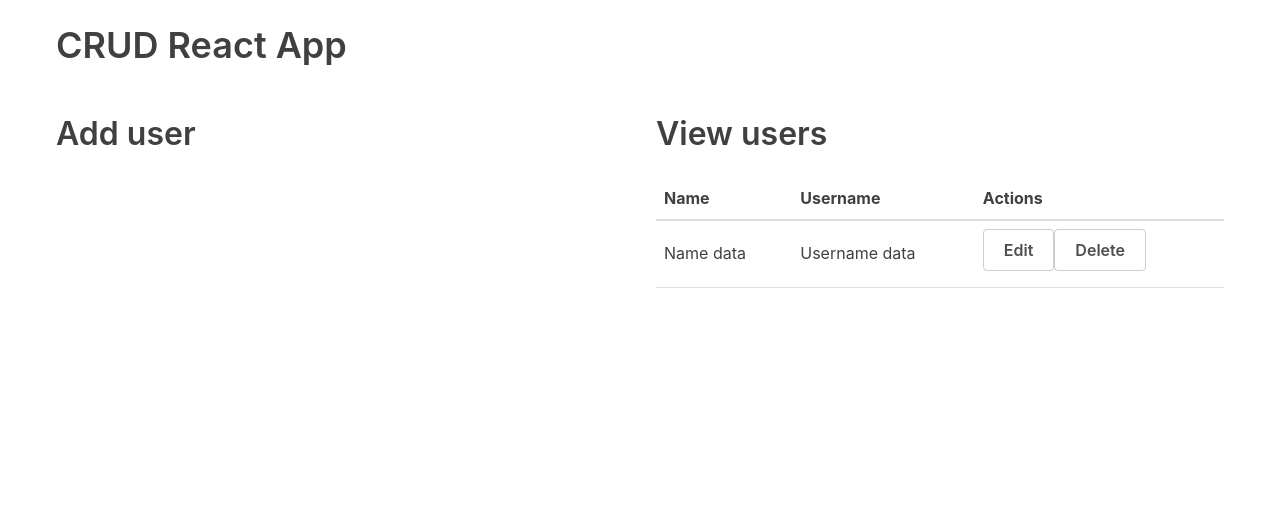
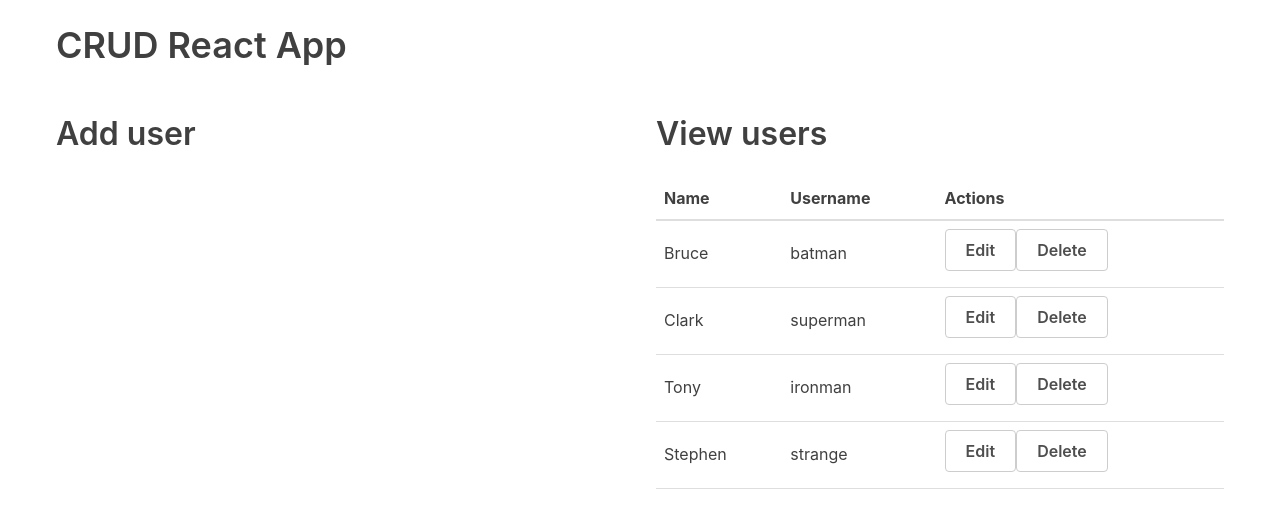
Before and after one commit to mjuncobranco/CRUD-React-APP, a React (Create React App) app in the folder react-hooks/: page / in a window 1280 px wide. Shown: the top 528 px of the page. Built offline with nearby package versions, Linux system fonts and the light colour scheme.

Commit message:
rendering usersData in UsersTable's tbody conditionally & setting an error message to show when users is empty

```diff
--- a/react-hooks/src/App.js
+++ b/react-hooks/src/App.js
@@ -21,7 +21,7 @@ function App() {
         </div>
         <div className="flex-large">
           <h2>View users</h2>
-          <UserTable />
+          <UserTable users={users}/>
         </div>
       </div>
     </div>
--- a/react-hooks/src/tables/UserTable.js
+++ b/react-hooks/src/tables/UserTable.js
@@ -1,6 +1,7 @@
 // import './UserTable.css';
+import React from 'react';
 
-const UserTable = () => {
+const UserTable = (props) => {
   return (
     <table>
       <thead>
@@ -11,14 +12,23 @@ const UserTable = () => {
         </tr>
       </thead>
       <tbody>
-        <tr>
-          <td>Name data</td>
-          <td>Username data </td>
-          <td>
+      {props.users.length > 0 ? (
+        props.users.map((user)=>(
+          <tr key={user.id}>
+            <td>{user.name}</td>
+            <td>{user.username}</td>
+            <td>
             <button className="button muted-button">Edit</button>
             <button className="button muted-button">Delete</button>
-          </td>
+            </td>
+          </tr>
+
+        ))
+      ) : (
+        <tr>
+          <td colSpan={3}>No users</td>
         </tr>
+      )}
       </tbody>
     </table>
   );
```
